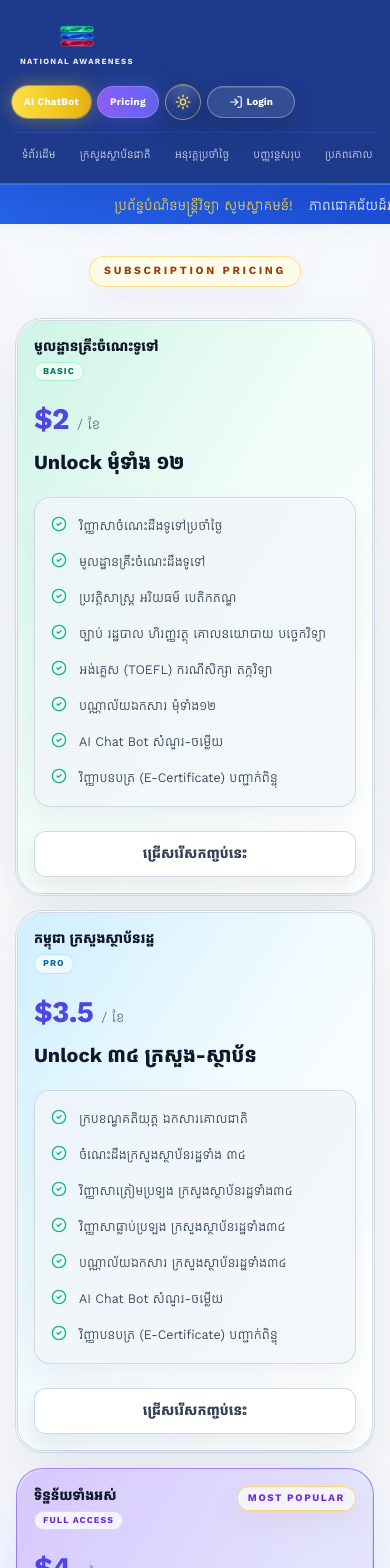
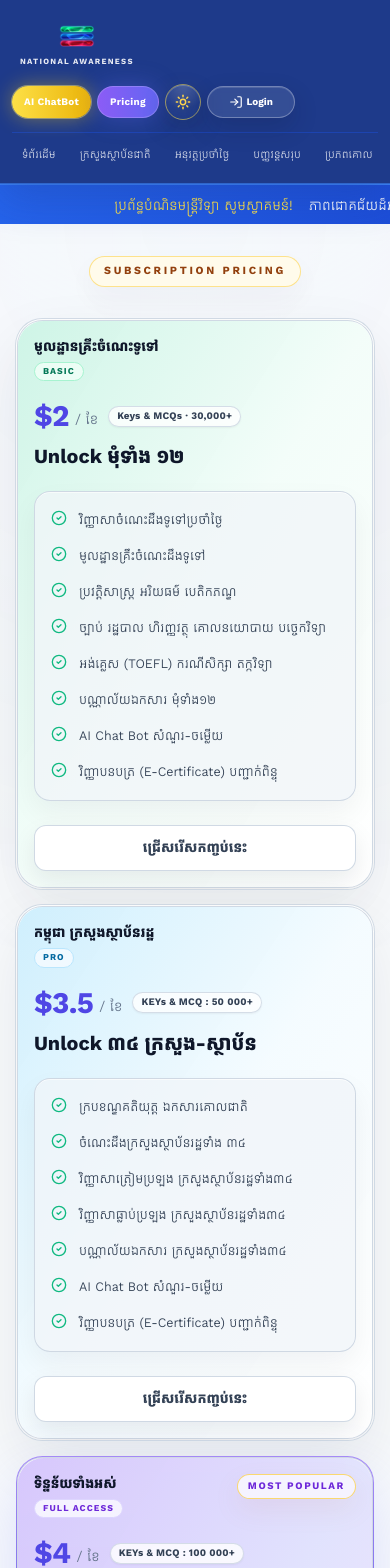
Before and after one commit to kimsanem/bomnin-frontend-main-up2, a Nuxt app: page /pricing in a window 390 px wide. Shown: the top 1568 px of the page. Built offline with nearby package versions, Linux system fonts and the light colour scheme; a web font is replaced by a local one.

Commit message:
sunscription payment

```diff
--- a/app/components/SubscriptionPricingSection.vue
+++ b/app/components/SubscriptionPricingSection.vue
@@ -8,6 +8,7 @@ type PricingPlan = {
   subtitle: string;
   price: string;
   period: string;
+  inlineNote?: string;
   title: string;
   badge?: string;
   badgeClass?: string;
@@ -26,6 +27,7 @@ const plans: PricingPlan[] = [
     name: 'មូលដ្ឋានគ្រឹះចំណេះទូទៅ',
     subtitle: 'Basic',
     price: '$2',
+    inlineNote: 'Keys & MCQs · 30,000+',
     period: '/ ខែ',
     title: 'Unlock មុំទាំង ១២',
     accent: 'from-emerald-400/30 via-emerald-300/10 to-transparent dark:from-emerald-500/12 dark:via-emerald-400/4 dark:to-transparent',
@@ -49,6 +51,7 @@ const plans: PricingPlan[] = [
     name: 'កម្ពុជា ក្រសួងស្ថាប័នរដ្ឋ',
     subtitle: 'Pro',
     price: '$3.5',
+    inlineNote: 'KEYs & MCQ : 50 000+',
     period: '/ ខែ',
     title: 'Unlock ៣៤ ក្រសួង-ស្ថាប័ន',
     accent: 'from-sky-400/30 via-sky-300/10 to-transparent dark:from-sky-500/12 dark:via-sky-400/4 dark:to-transparent',
@@ -71,6 +74,7 @@ const plans: PricingPlan[] = [
     name: 'ទិន្នន័យទាំងអស់',
     subtitle: 'Full Access',
     price: '$4',
+    inlineNote: 'KEYs & MCQ : 100 000+',
     period: '/ ខែ',
     title: 'Full Unlock',
     badge: 'Most Popular',
@@ -160,9 +164,15 @@ const plans: PricingPlan[] = [
               </div>
 
               <div class="relative mb-5">
-                <div class="flex items-end gap-2">
-                  <span class="text-3xl font-black tracking-tight text-indigo-600 dark:text-slate-100 sm:text-4xl lg:text-[2.6rem]">{{ plan.price }}</span>
-                  <span class="pb-0.5 font-kantumruy text-sm text-slate-500 dark:text-slate-400 sm:text-base">{{ plan.period }}</span>
+                <div class="flex items-center gap-1.5 whitespace-nowrap">
+                  <span class="text-3xl font-black leading-none tracking-tight text-indigo-600 dark:text-slate-100 sm:text-4xl lg:text-[2.6rem]">{{ plan.price }}</span>
+                  <span class="pt-2 font-kantumruy text-sm text-slate-500 dark:text-slate-400 sm:text-base">{{ plan.period }}</span>
+                  <span
+                    v-if="plan.inlineNote"
+                    class="ml-1 inline-flex shrink-0 items-center rounded-full border border-slate-300/80 bg-white/80 px-2 py-0.5 text-[10px] font-semibold tracking-[0.02em] text-slate-700 shadow-sm backdrop-blur-sm dark:border-white/10 dark:bg-white/5 dark:text-slate-200 sm:text-[11px]"
+                  >
+                    {{ plan.inlineNote }}
+                  </span>
                 </div>
                 <h3 class="mt-3 font-kantumruy text-xl font-black text-slate-900 dark:text-slate-100 sm:text-2xl">{{ plan.title }}</h3>
               </div>
--- a/app/pages/chat.vue
+++ b/app/pages/chat.vue
@@ -2,7 +2,7 @@
 import { ref, nextTick, onMounted, computed, watch, onBeforeUnmount } from 'vue';
 
 const config = useRuntimeConfig();
-const chatbotBaseUrl = config.public.chatbotBase;
+const chatbotBaseUrl = (config.public.chatbotBase || 'https://bomnin-chatbot.onrender.com').replace(/\/$/, '');
 
 const { authToken } = useAuthState();
 const isLoggedIn = computed(() => !!authToken.value);
--- a/nuxt.config.ts
+++ b/nuxt.config.ts
@@ -35,7 +35,7 @@ export default defineNuxtConfig({
     public: {
       googleClientId: process.env.GOOGLE_CLIENT_ID,
       apiBase: process.env.NUXT_PUBLIC_API_BASE,
-      chatbotBase: process.env.NUXT_PUBLIC_CHATBOT_BASE,
+      chatbotBase: process.env.NUXT_PUBLIC_CHATBOT_BASE || 'https://bomnin-chatbot.onrender.com',
     }
   }
 })
```
